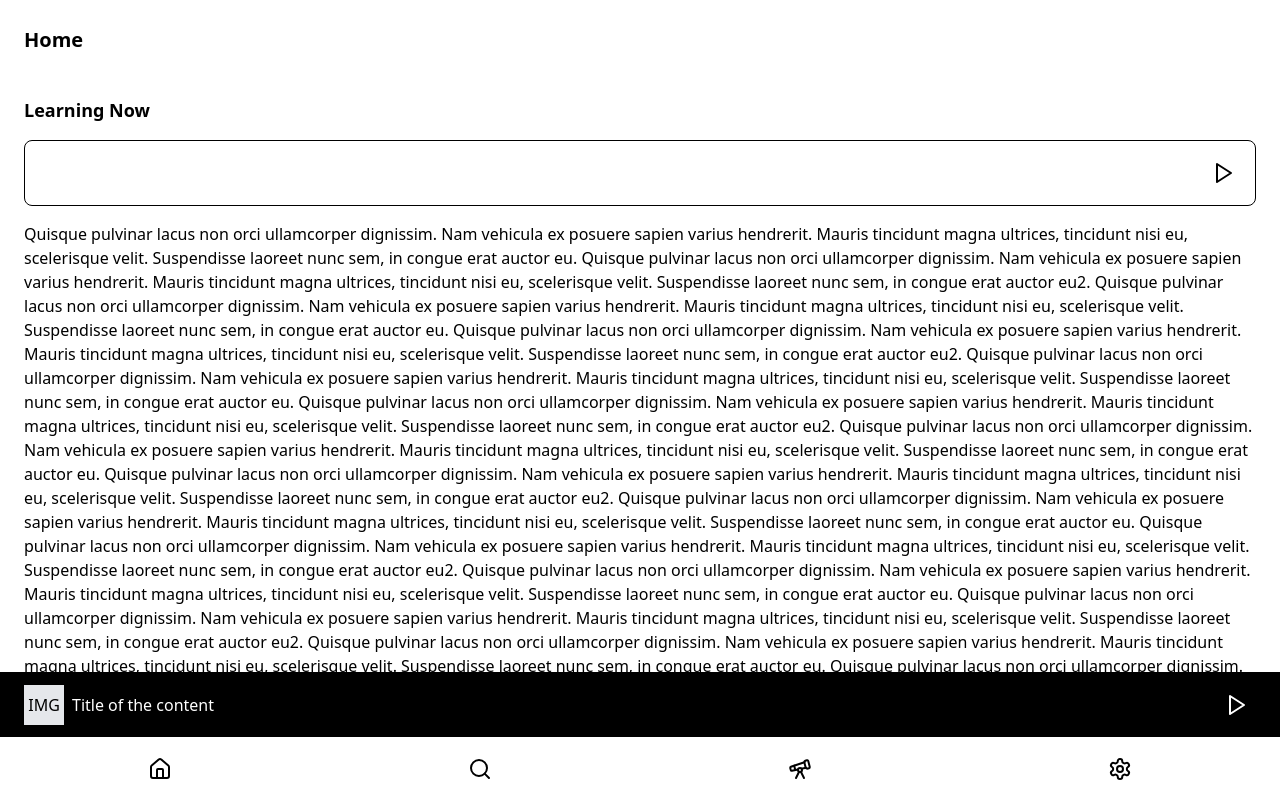
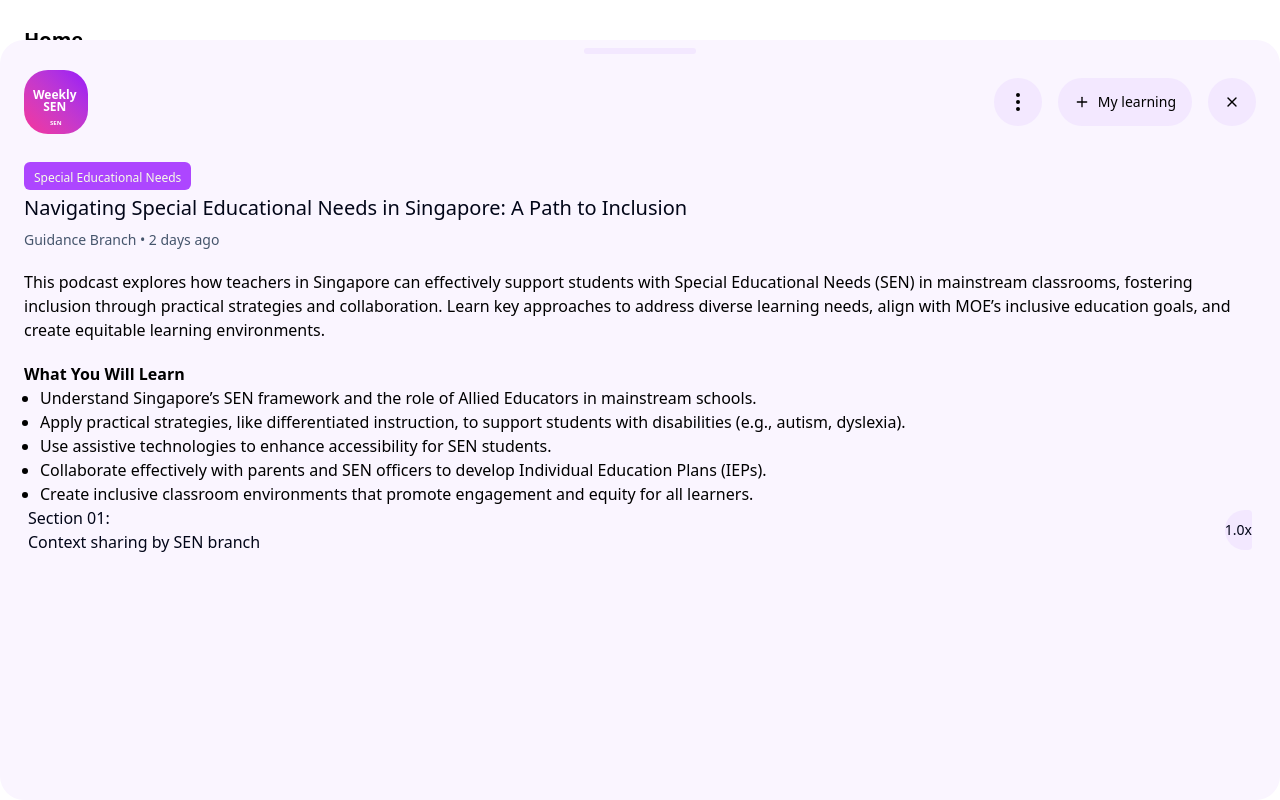
Before and after one commit to String-sg/onward, a SvelteKit app in the folder apps/learner/: page / in a window 1280 px wide. Both pictures are taken after a click on the button 1223 px from the left and 173 px from the top of the page. Shown: the top 800 px of the page. Built offline with nearby package versions, Linux system fonts and the light colour scheme.

Commit message:
WIP(feat): add Modal for player content

```diff
--- a/apps/learner/src/routes/+page.svelte
+++ b/apps/learner/src/routes/+page.svelte
@@ -1,26 +1,27 @@
 <script lang="ts">
   import { Home, Play, Search, Settings, Telescope } from '@lucide/svelte';
 
-  let isPlayingBarVisible = $state(false);
+  import Modal from './Modal.svelte';
+
+  let isModalVisible = $state(false);
+
+  const handleOnClose = () => {
+    isModalVisible = !isModalVisible;
+  };
 
   const handlePlayButton = () => {
-    isPlayingBarVisible = !isPlayingBarVisible;
+    isModalVisible = !isModalVisible;
   };
 </script>
 
-<main
-  class="[--navbar-height:64px] [--topbar-height:80px]"
-  class:[--playingbar-height:64px]={isPlayingBarVisible}
->
+<main class="[--navbar-height:64px] [--topbar-height:80px]">
   <div
     class="min-h-(--topbar-height) fixed left-0 right-0 top-0 z-10 flex items-center bg-white px-6"
   >
     <span class="text-xl font-semibold">Home</span>
   </div>
 
-  <div
-    class="mt-(--topbar-height) mb-[calc(var(--navbar-height)+var(--playingbar-height,0px))] px-6 py-4"
-  >
+  <div class="mt-(--topbar-height) mb-(--navbar-height) px-6 py-4">
     <div class="mb-4">
       <span class="text-lg font-semibold">Learning Now</span>
     </div>
@@ -85,21 +86,6 @@
   </div>
 
   <div class="fixed bottom-0 left-0 right-0 z-10">
-    {#if isPlayingBarVisible}
-      <div
-        class="min-h-(--playingbar-height) flex items-center justify-between border-t bg-black px-6"
-      >
-        <div class="flex items-center gap-x-2">
-          <div class="flex h-10 w-10 items-center justify-center bg-gray-200">IMG</div>
-          <span class="text-white">Title of the content</span>
-        </div>
-
-        <div class="flex h-10 w-10 items-center justify-center text-white">
-          <Play />
-        </div>
-      </div>
-    {/if}
-
     <div class="min-h-(--navbar-height) flex items-center border-t bg-white">
       <div class="flex flex-1 justify-center"><Home /></div>
       <div class="flex flex-1 justify-center"><Search /></div>
@@ -108,3 +94,7 @@
     </div>
   </div>
 </main>
+
+{#if isModalVisible}
+  <Modal onClose={handleOnClose} />
+{/if}
--- /dev/null
+++ b/apps/learner/src/routes/Modal.svelte
@@ -0,0 +1,107 @@
+<script lang="ts">
+  import { EllipsisVertical, Plus, X } from '@lucide/svelte';
+
+  interface Props {
+    onClose: () => void;
+  }
+
+  let { onClose }: Props = $props();
+</script>
+
+<div
+  class="z-100 fixed bottom-0 left-0 right-0 top-10 flex flex-col rounded-3xl bg-purple-50 bg-opacity-50 px-6"
+>
+  <div class="mt-2 flex items-center justify-center">
+    <div class="flex h-1.5 w-28 items-center justify-center rounded-3xl bg-purple-100"></div>
+  </div>
+
+  <div class="mb-8 mt-4 flex items-center justify-between">
+    <div
+      class="relative h-16 w-16 overflow-hidden rounded-3xl bg-gradient-to-bl from-purple-600 to-pink-500"
+    >
+      <div
+        class="absolute left-[9px] top-[19.20px] text-center text-xs font-bold leading-3 text-white"
+      >
+        Weekly <br />SEN
+      </div>
+      <div
+        class="absolute left-[26px] top-[47px] text-center text-[6px] font-bold leading-3 text-white"
+      >
+        SEN
+      </div>
+    </div>
+    <div class="flex gap-4">
+      <button class="flex h-12 w-12 items-center justify-center rounded-full bg-purple-100">
+        <EllipsisVertical />
+      </button>
+      <button
+        class="flex items-center gap-2 rounded-full bg-purple-100 px-4 py-2 hover:bg-purple-300"
+      >
+        <Plus class="h-4 w-4" />
+        <span class="text-sm font-medium text-black">My learning</span>
+      </button>
+      <button
+        class="flex h-12 w-12 items-center justify-center rounded-full bg-purple-100"
+        onclick={() => onClose()}
+      >
+        <X class="h-4 w-4 text-black" />
+      </button>
+    </div>
+  </div>
+
+  <div class="mb-2 inline-flex h-5 flex-col items-start justify-center">
+    <div class="rounded-md bg-purple-500 px-2.5 py-0.5">
+      <span class="text-xs font-medium leading-none text-lime-50"> Special Educational Needs </span>
+    </div>
+  </div>
+
+  <div class="mb-5 flex flex-col gap-2">
+    <span class="text-xl font-medium text-slate-950"
+      >Navigating Special Educational Needs in Singapore: A Path to Inclusion</span
+    >
+    <span class="text-sm text-slate-600">Guidance Branch • 2 days ago</span>
+  </div>
+
+  <div class="mb-5">
+    <p></p>
+    <p>
+      This podcast explores how teachers in Singapore can effectively support students with Special
+      Educational Needs (SEN) in mainstream classrooms, fostering inclusion through practical
+      strategies and collaboration. Learn key approaches to address diverse learning needs, align
+      with MOE&rsquo;s inclusive education goals, and create equitable learning environments.
+    </p>
+  </div>
+  <span class="font-bold">What You Will Learn</span>
+  <ol class="list-disc pl-4">
+    <li>
+      Understand Singapore&rsquo;s SEN framework and the role of Allied Educators in mainstream
+      schools.
+    </li>
+    <li>
+      Apply practical strategies, like differentiated instruction, to support students with
+      disabilities (e.g., autism, dyslexia).
+    </li>
+    <li>Use assistive technologies to enhance accessibility for SEN students.</li>
+    <li>
+      Collaborate effectively with parents and SEN officers to develop Individual Education Plans
+      (IEPs).
+    </li>
+    <li>
+      Create inclusive classroom environments that promote engagement and equity for all learners.
+    </li>
+  </ol>
+
+  <div class="z-1000 flex flex-col gap-4 px-1">
+    <div class="flex items-center justify-between">
+      <div class="flex flex-col">
+        <span class="font-medium text-slate-950">Section 01:</span>
+        <span class="font-medium text-slate-950">Context sharing by SEN branch</span>
+      </div>
+      <div
+        class="inline-flex h-10 flex-col items-center justify-center overflow-hidden rounded-bl-[20px] rounded-br rounded-tl-[20px] rounded-tr bg-purple-100"
+      >
+        <span class="text-sm font-medium text-slate-950">1.0x</span>
+      </div>
+    </div>
+  </div>
+</div>
```
